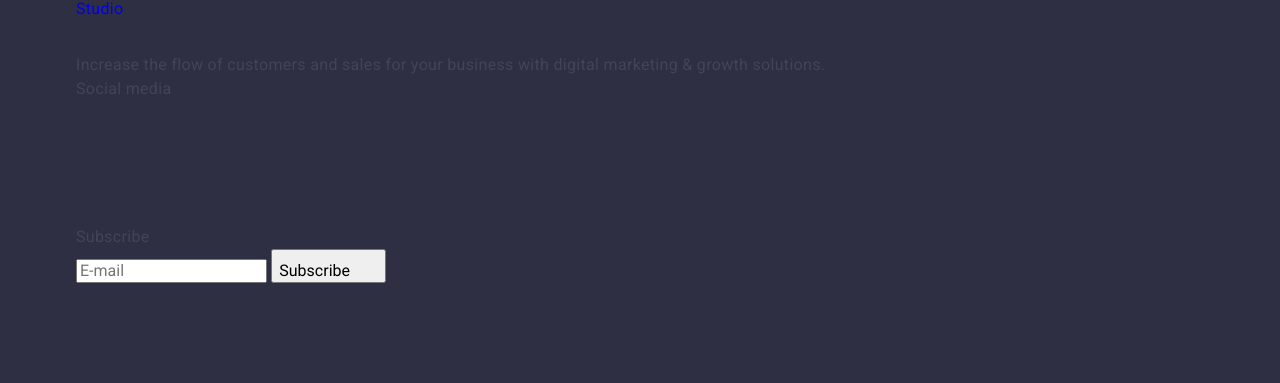
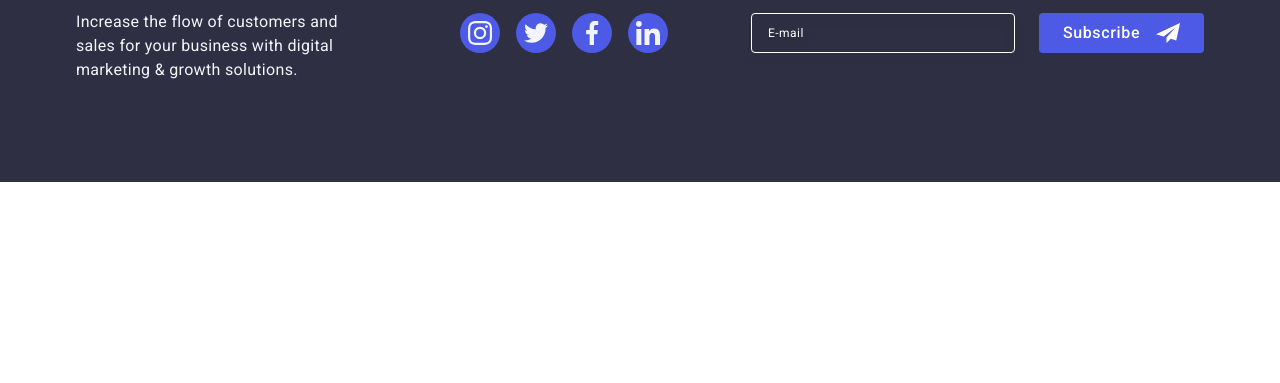
Before and after one commit to sergiishevchenko/goit-markup-hw-05, a plain HTML site: page index.html in a window 1280 px wide. Shown: the part 3040-3423 px from the top of the page. After the commit the page ends 3222 px from the top, so only its background shows below. Drawn offline with nearby package versions, Linux system fonts and the light colour scheme.

Commit message:
fix footer

```diff
--- a/index.html
+++ b/index.html
@@ -325,59 +325,66 @@
         </div>
     </section>
     </main>
-    <footer class="page-footer page-footer-two">
-        <div class="container footer-container">
-            <div class="logo-box">
-                <a class="logotype-two link" href="./index.html">Web<span class="logo-two link">Studio</span></a>
-                <p class="page-footer-title">Increase the flow of customers and sales for your business with digital
-                    marketing & growth solutions.</p>
+    <footer class="page-footer">
+      <div class="footer container">
+        <div class="footer-logo">
+          <a class="logo link" href="./index.html">
+            Web<span class="logo-highlight">Studio</span>
+          </a>
+          <p class="footer-txt-logo txt">
+            Increase the flow of customers and sales for your business with
+            digital marketing & growth solutions.
+          </p>
         </div>
-            <div class="logo-box-two">
-                <p class="social-text">
-                    Social media
-                </p>
-                <ul class="social-list social-footer-list">
-                    <li class="social-item">
-                        <a class="social-link footer-social-link" href="">
-                            <svg class="social-icons" width="24" height="24">
-                                <use href="./images/icons.svg#icon-instagram-2"></use>
+        <div class="footer-soc">
+          <p class="footer-txt-soc accent">Social media</p>
+          <ul class="footer-soc-list">
+            <li class="footer-soc-item">
+              <a href="" class="footer-soc-link">
+                <svg class="footer-soc-icon" width="24" height="24">
+                  <use href="./images/icons.svg#icon-instagram-1"></use>
                 </svg>
               </a>
             </li>
-                    <li class="social-item">
-                        <a class="social-link footer-social-link" href="">
-                            <svg class="social-icons" width="24" height="24">
-                                <use href="./images/icons.svg#icon-twitter-1"></use>
+            <li class="footer-soc-item">
+              <a href="" class="footer-soc-link">
+                <svg class="footer-soc-icon" width="24" height="24">
+                  <use href="./images/icons.svg#icon-twitter-2"></use>
                 </svg>
               </a>
             </li>
-                    <li class="social-item">
-                        <a class="social-link footer-social-link" href="">
-                            <svg class="social-icons" width="24" height="24">
-                                <use href="./images/icons.svg#icon-facebook-1"></use>
+            <li class="footer-soc-item">
+              <a href="" class="footer-soc-link">
+                <svg class="footer-soc-icon" width="24" height="24">
+                  <use href="./images/icons.svg#icon-facebook-3"></use>
                 </svg>
               </a>
             </li>
-                    <li class="social-item">
-                        <a class="social-link footer-social-link" href="">
-                            <svg class="social-icons" width="24" height="24">
-                                <use href="./images/icons.svg#icon-linkedin-1"></use>
+            <li class="footer-soc-item">
+              <a href="" class="footer-soc-link">
+                <svg class="footer-soc-icon" width="24" height="24">
+                  <use href="./images/icons.svg#icon-linkedin-4"></use>
                 </svg>
               </a>
             </li>
           </ul>
         </div>
-            <div class="social-review-footer">
-                <p class="social-text">
+        <div class="footer-form-wrap">
+          <p class="footer-form-text">Subscribe</p>
+          <form class="footer-form">
+            <label class="footer-lable" for="footer-user-email">
+              <input
+                id="footer-user-email"
+                type="email"
+                name="user-email"
+                class="footer-input"
+                placeholder="E-mail"
+              />
+            </label>
+            <button class="footer-form-button" type="submit">
               Subscribe
-                </p>
-                <form class="review-footer">
-                    <label class="review-form-field-footer" for="email">
-                    <input class="review-form-footer" id="email" name="email" type="email" placeholder="E-mail">
-                    </label>
-                    <button class="buy-now-btn-footer" type="submit">Subscribe
-                        <svg class="review-buy-now-btn" width="24" height="24">
-                         <use href="./images/icons.svg#icon-icon-send"></use>
+              <svg class="form-button-icon" width="24" height="24">
+                <use href="./images/icons.svg#icon-button"></use>
               </svg>
             </button>
           </form>
```
Lines whose indentation alone changed are shown as unchanged.
